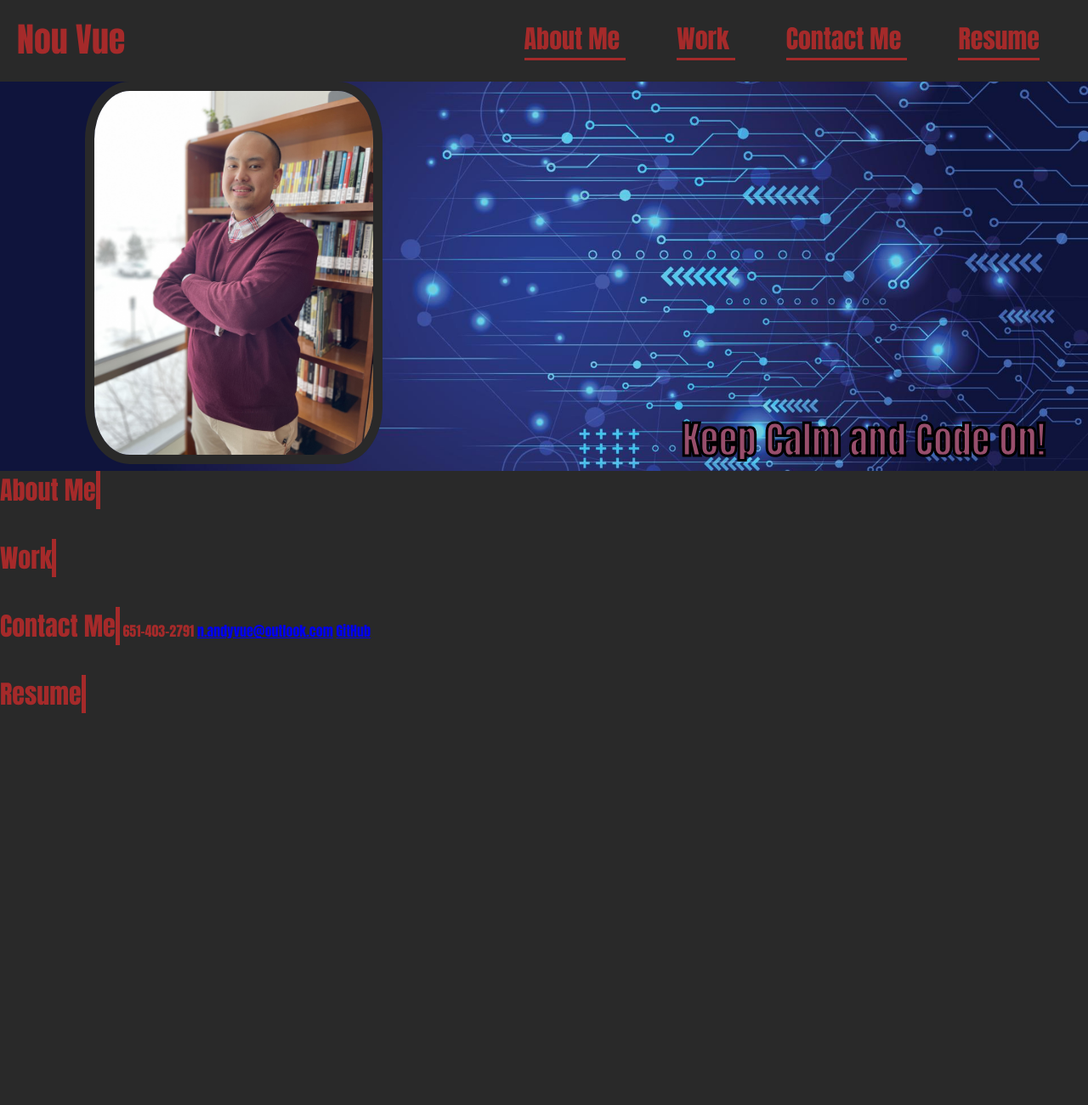
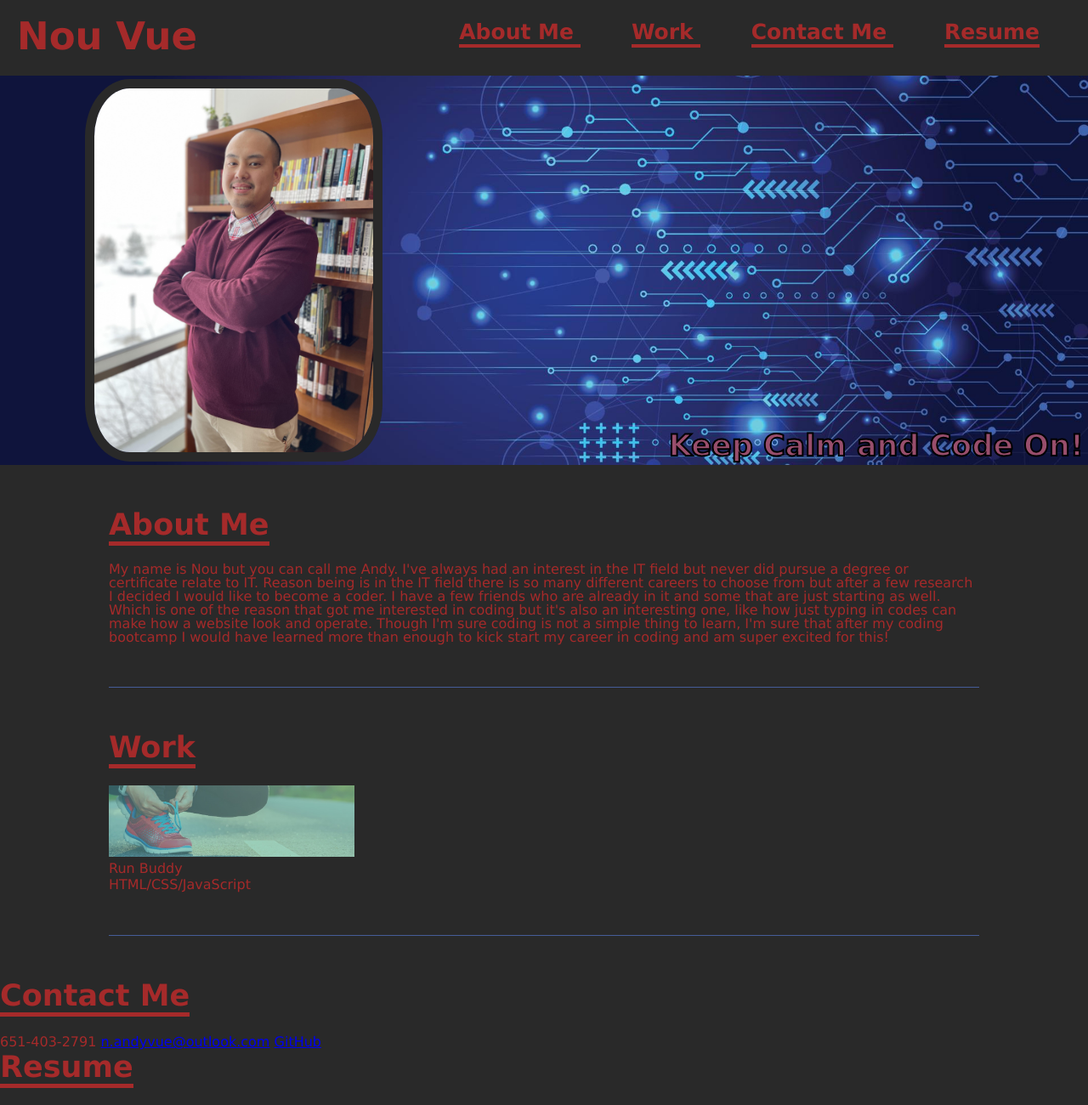
Before and after one commit to AndyBoyee604/Nou-Vue-Bio, a plain HTML site: page index.html in a window 1280 px wide. Shown: the part 4-1304 px from the top of the page at 85% size. Before the commit the page ends 878 px from the top, so only its background shows below. Drawn offline with Linux system fonts and the light colour scheme.

Commit message:
about me section

```diff
--- a/assets/css/style.css
+++ b/assets/css/style.css
@@ -6,11 +6,11 @@
 
 body {
   background-color: rgb(41, 41, 41);
-  font-family: Impact, Haettenschweiler, 'Arial Narrow Bold', sans-serif;
+  font-family: Verdana, Geneva, Tahoma, sans-serif;
   color: brown;
 }
 
-section div img {
+.hero div img {
   border-radius: 15%;
   border: solid 11px rgb(41, 41, 41);
   position: sticky;
@@ -21,10 +21,11 @@ section div img {
 .quote {
   color: #984e6c;
   position: absolute;
-  font-size: 45px;
-  bottom: 245px;
-  right: 50px;
-  -webkit-text-stroke: 3px black;
+  font-size: 35px;
+  font-weight: bold;
+  bottom: 252px;
+  right: 5px;
+  -webkit-text-stroke: 2px black;
 }
 
 .hero {
@@ -42,16 +43,15 @@ header {
 }
 
 header h1 {
-  font-weight: normal;
-  font-size: 40px;
-  color: brown;
-  margin: 0;
+  font-weight: bold;
+  font-size: 45px;
   display: inline;
 }
 
 /* nav bar styles */
 header a {
   text-decoration: none;
+  font-weight: bold;
   color: brown
 }
 
@@ -63,16 +63,50 @@ header nav {
 header nav ul li {
   display: inline;
   margin: 0 30px;
-  font-weight: lighter;
-  font-size: 30px;
-  border-bottom: 3px solid;
+  font-size: 25px;
+  border-bottom: 4px solid;
 }
 
-/* Section styles */
-.section-title {
-  font-size: 30px;
+/* About Me styles */
+section div h2 {
+  font-size: 35px;
+  font-weight: bold;
+  margin-bottom: 20px;
+  display: inline-block;
+  border-bottom: 5px solid brown;
+}
+
+.about-text h4 {
+  font-size: 16px;
   font-weight: lighter;
-  margin-bottom: 35px;
-  display: inline-block;
-  border-right: 5px solid brown;
+  line-height: 1;
 }
+
+.about {
+  margin: 50px auto;
+  padding-bottom: 50px;
+  width: 80%;
+  text-align: left;
+  border-bottom: 1px solid #465d98;
+  display: flex;
+  flex-wrap: wrap;
+  align-items: center;
+  justify-content: space-between;
+}
+
+/* Work styles */
+.work {
+  margin: 50px auto;
+  padding-bottom: 50px;
+  width: 80%;
+  text-align: left;
+  border-bottom: 1px solid #465d98;
+  display: flex;
+  flex-wrap: wrap;
+  align-items: left;
+  justify-content: space-between;
+}
+
+.work article img {
+  width: 30%;
+}
--- a/index.html
+++ b/index.html
@@ -35,34 +35,80 @@
   <!-- Hero/Jumbotron -->
   <section class="hero">
     <div>
-      <img src="./assets/images/IMG_2385.jpg" width="350px" height="450px" alt="" />
+      <img src="./assets/images/IMG_2385.jpg" width="350px" height="450px"
+        alt="Andy with his arms crossed smiling for the camera with a shelves of books behind him" />
       <div class="quote">Keep Calm and Code On!</div>
     </div>
   </section>
 
   <!-- About Me -->
   <section id="about-me">
-    <h2 class="section-title">About Me</h2>
-
+    <div class="about">
+      <div class="about-info">
+        <div class="about-left">
+          <h2>About Me</h2>
+        </div>
+        <div class="about-text">
+          <h4>
+            My name is Nou but you can call me Andy. I've always had an interest in the IT field but never did pursue a
+            degree or certificate relate to IT. Reason being is in the IT field there is so many different careers to
+            choose from but after a few research I decided I would like to become a coder. I have a few friends who are
+            already in it and some that are just starting as well. Which is one of the reason that got me interested in
+            coding but it's also an interesting one, like how just typing in codes can make how a website look and
+            operate. Though I'm sure coding is not a simple thing to learn, I'm sure that after my coding bootcamp I
+            would
+            have learned more than enough to kick start my career in coding and am super excited for this!
+          </h4>
+        </div>
+      </div>
+    </div>
   </section>
 
   <!-- Work -->
   <section id="work">
+    <div class="work">
+      <div>
         <h2 class="section-title">Work</h2>
-
+      </div>
+      <!-- work 1 -->
+      <div>
+        <article class="work-img">
+          <a href="https://andyboyee604.github.io/Run-Buddy/" target="_blank" rel="noopener noreferrer">
+            <img src="./assets/images/hero-bg.jpg" alt="woman tying her shoe, getting ready for a run exercise">
+          </a>
+          <div class="work-name">
+            <a>Run Buddy <br /> HTML/CSS/JavaScript</a>
+          </div>
+        </article>
+      </div>
+    </div>
   </section>
 
   <!-- Contact Me-->
   <section id="contact-me">
+    <div>
+      <div>
         <h2 class="section-title">Contact Me</h2>
+      </div>
+      <div>
         651-403-2791
         <a href="mailto:nandyvue@outlook.com">n.andyvue@outlook.com</a>
         <a href="https://github.com/AndyBoyee604" target="_blank" rel="noopener noreferrer">GitHub</a>
+      </div>
+
+
+    </div>
   </section>
 
   <!-- Resume -->
   <section id="resume">
+    <div>
+      <div>
         <h2 class="section-title">Resume</h2>
+      </div>
+      <div></div>
+
+    </div>
   </section>
 
 </body>
```
Also changed, not shown: assets/images/hero-bg.jpg (added), 1 other file. Lines whose indentation alone changed are shown as unchanged.
